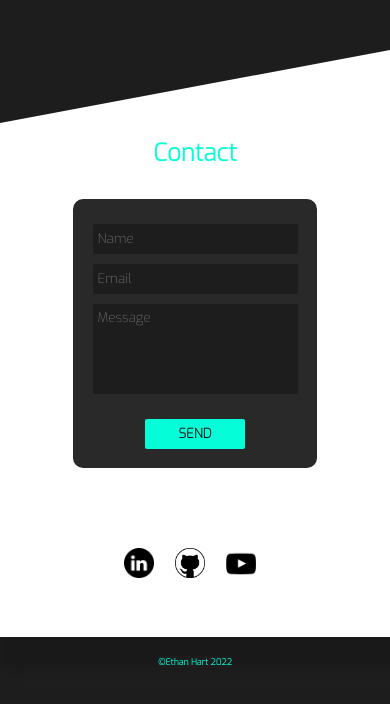
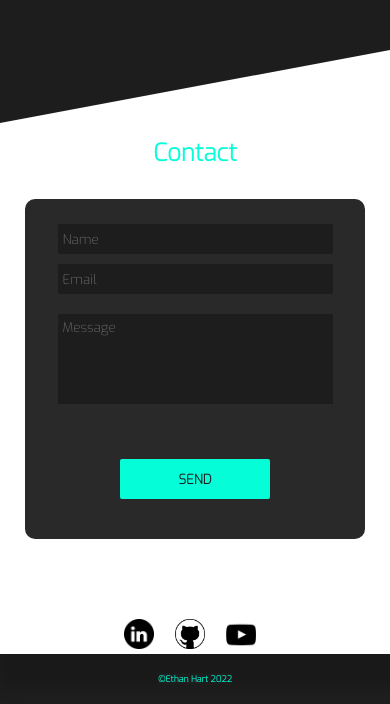
Before and after one commit to ethanhart35/ethanhart35.github.io, a website: page index.html in a window 390 px wide. Shown: the part 1916-2620 px from the top of the page. Drawn offline with nearby package versions, Linux system fonts and the light colour scheme.

Commit message:
Made contact form responsive

```diff
--- a/assets/css/styles.css
+++ b/assets/css/styles.css
@@ -209,10 +209,13 @@ a:nth-last-of-type(1) {
 
 form {
 	background-color: #1d1d1df1;
-	padding: 5%;
+	padding: 20px;
 	text-align: center;
 	border-radius: 10px;
-	max-width: 300px;
+	width: 40%;
+	max-width: 350px;
+	min-width: 300px;
+	height: 300px;
 }
 
 input {
@@ -221,15 +224,15 @@ input {
 	background-color: #1D1D1D;
 	color: #FFFFFF;
 	height: 30px;
-	width: 200px;
+	width: 90%;
 	padding: 0 0 0 5px;
 	margin: 5px 0 5px 0;
 }
 
 textarea {
-	margin: 5px 0 0 0;
+	margin: 15px 0 0 0;
 	padding: 5px 0 0 5px;
-	width: 200px;
+	width: 90%;
 	resize: none;
 	border: none;
 	color: #FFFFFF;
@@ -238,9 +241,9 @@ textarea {
 button {
 	color: #1D1D1D;
 	background-color: #05FDD8;
-	margin: 20px 0 0 0;
-	width: 100px;
-	height: 30px;
+	margin: 50px 0 0 0;
+	width: 150px;
+	height: 40px;
 	border: none;
 	border-radius: 2px;
 	font-weight: bold;
```
